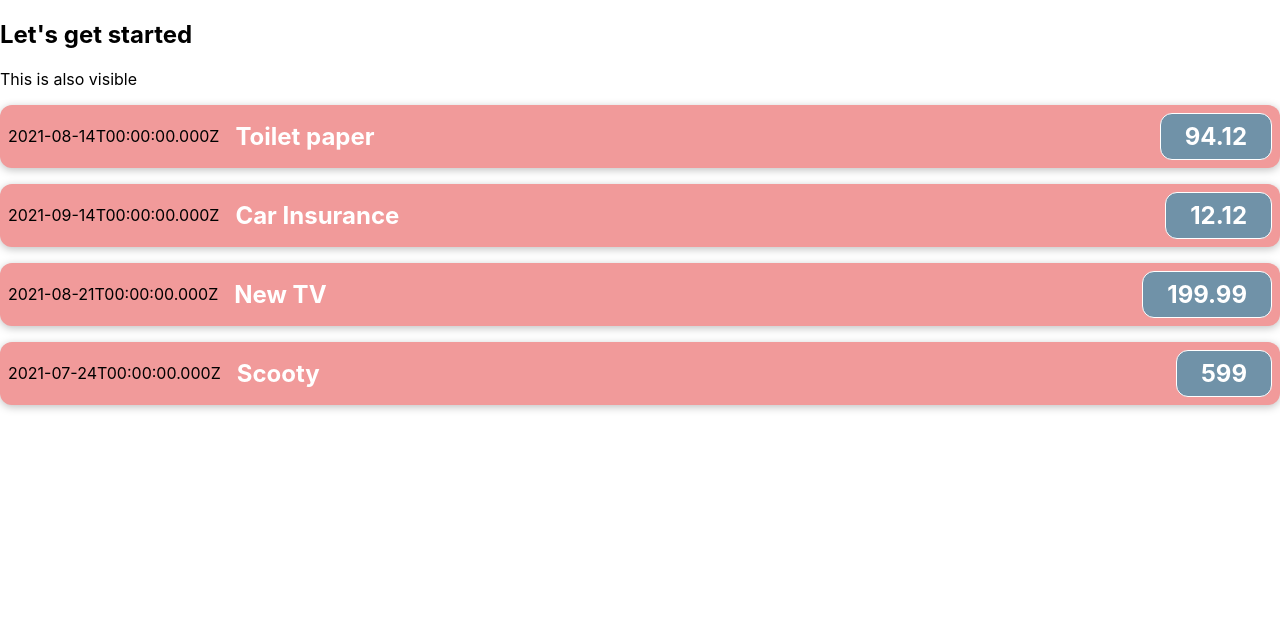
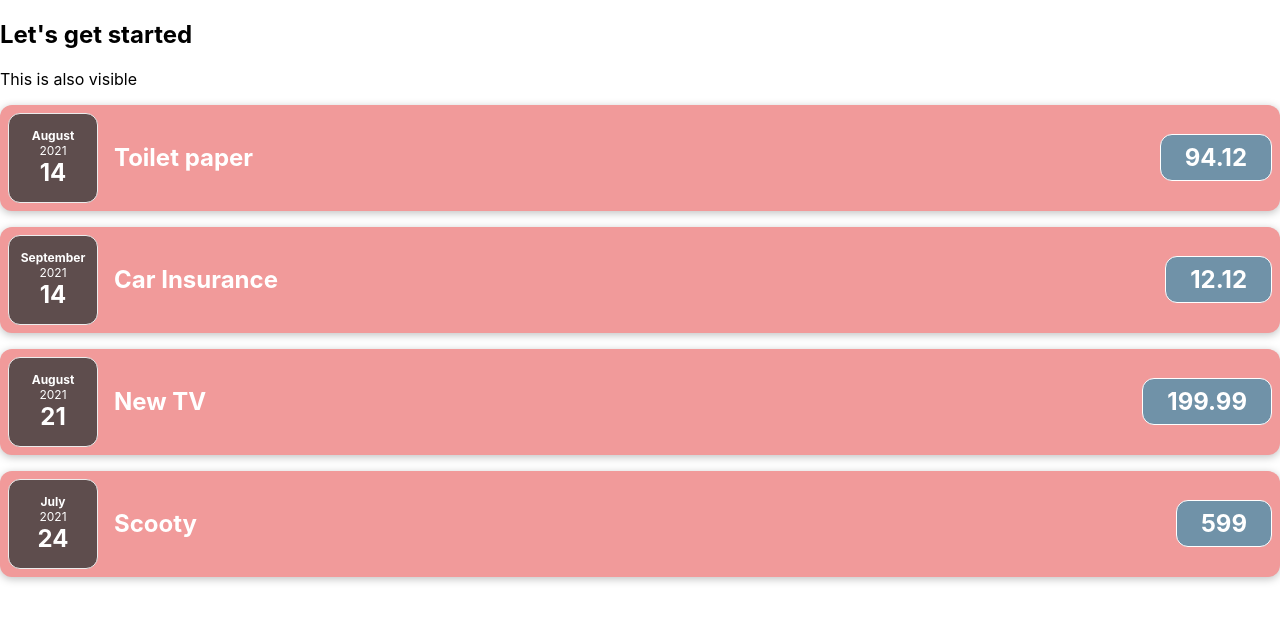
Before and after one commit to Mitra-babu/Expense-counter-2, a React (Create React App) app: page / in a window 1280 px wide. Shown: the top 622 px of the page. Built offline with nearby package versions, Linux system fonts and the light colour scheme.

Commit message:
date component added

```diff
--- /dev/null
+++ b/src/components/CSS/ExpenseDate.css
@@ -0,0 +1,26 @@
+.expense-date {
+    display: flex;
+    flex-direction: column;
+    width: 5.5rem;
+    height: 5.5rem;
+    border: 1px solid #ececec;
+    background-color: #5e4d4d;
+    color: white;
+    border-radius: 12px;
+    align-items: center;
+    justify-content: center;
+}
+
+.expense-date__month {
+    font-size: 0.75rem;
+    font-weight: bold;
+}
+
+.expense-date__year {
+    font-size: 0.75rem;
+}
+
+.expense-date__day {
+    font-size: 1.5rem;
+    font-weight: bold;
+}
--- /dev/null
+++ b/src/components/ExpenseDate.js
@@ -0,0 +1,15 @@
+import "./CSS/ExpenseDate.css";
+function ExpenseDate(props) {
+  const month = props.date.toLocaleString("en-US", { month: "long" });
+  const day = props.date.toLocaleString("en-US", { day: "2-digit" });
+  const year = props.date.getFullYear();
+
+  return (
+    <div className="expense-date">
+      <div className="expense-date__month">{month}</div>
+      <div className="expense-date__year">{year}</div>
+      <div className="expense-date__day">{day}</div>
+    </div>
+  );
+}
+export default ExpenseDate;
--- a/src/components/ExpenseItem.js
+++ b/src/components/ExpenseItem.js
@@ -1,9 +1,10 @@
+import ExpenseDate from "./ExpenseDate";
 import "./CSS/ExpenseItem.css";
 
 function ExpenseItem(props) {
   return (
     <div className="expense-item">
-      <div>{props.date.toISOString()}</div>
+      <ExpenseDate date={props.date} />
       <div className="expense-item__description">
         <h2>{props.title}</h2>
       </div>
```
